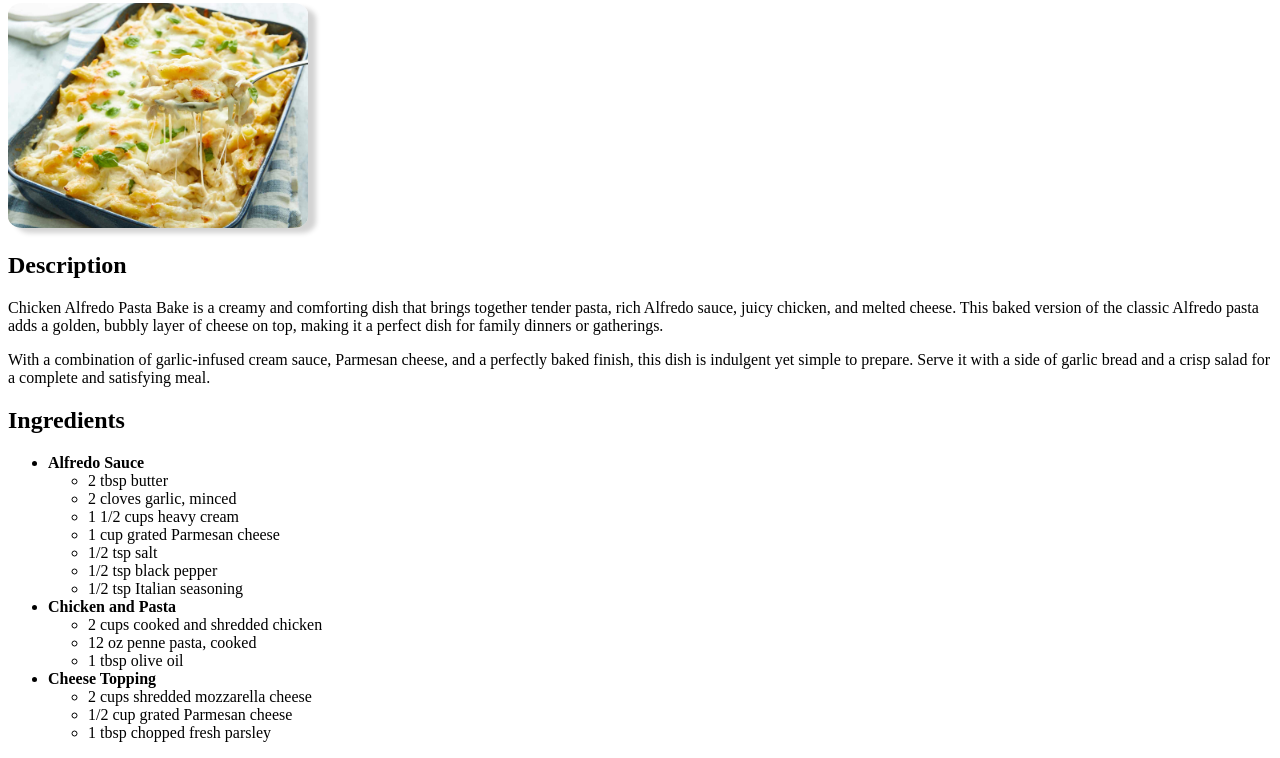
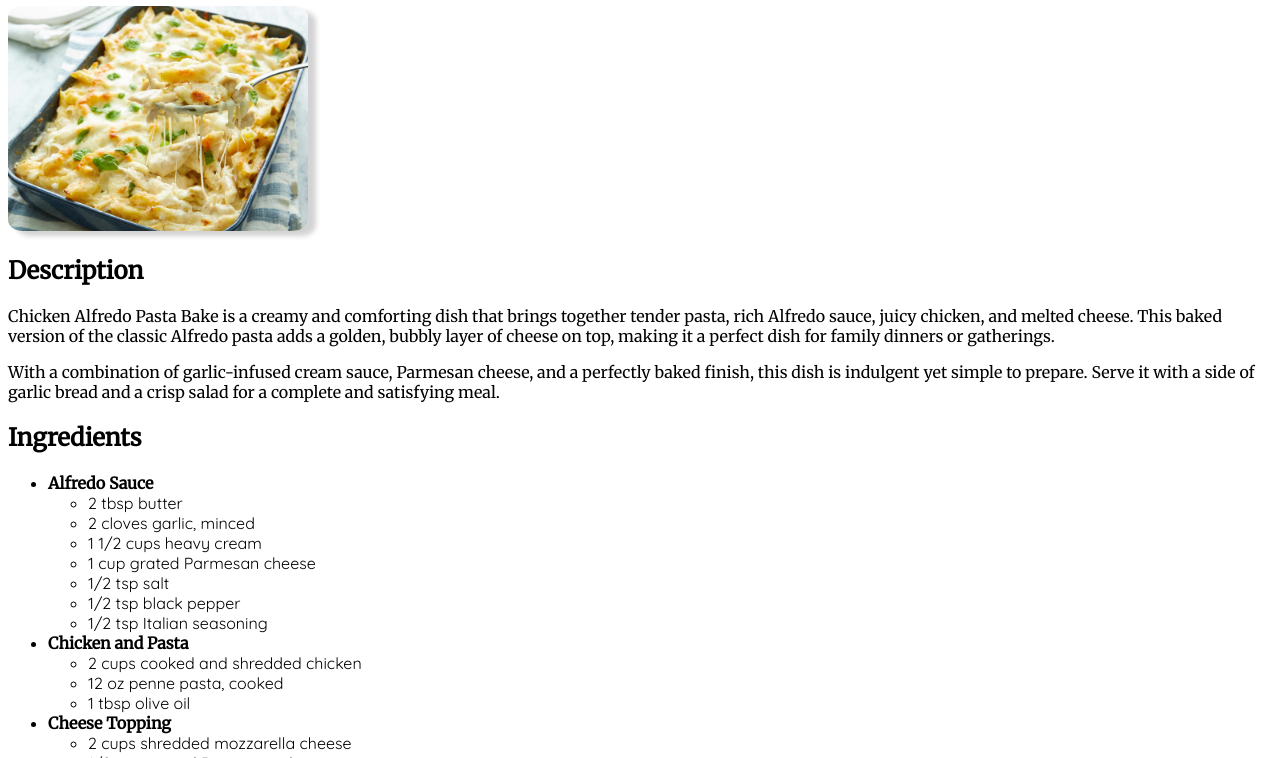
Before and after one commit to cj650498/odin-recipes, a plain HTML site: page recipes/alfredo.html in a window 1280 px wide. Shown: the part 77-835 px from the top of the page. Drawn offline with Linux system fonts and the light colour scheme.

Commit message:
Import Merriweather and Quicksand fonts

```diff
--- a/style.css
+++ b/style.css
@@ -1,3 +1,5 @@
+@import url('https://fonts.googleapis.com/css2?family=Merriweather&family=Quicksand&display=swap');
+
 img {
     border-radius: 5%;
     box-shadow: 8px 5px 5px lightgray;
@@ -13,3 +15,12 @@ img {
     font-size: 16px;
     text-align: center;
 }
+
+* {
+    font-family: "Merriweather", serif;
+}
+
+li {
+    font-family: "Quicksand", sans-serif;
+    font-size: 16px;
+}
```
